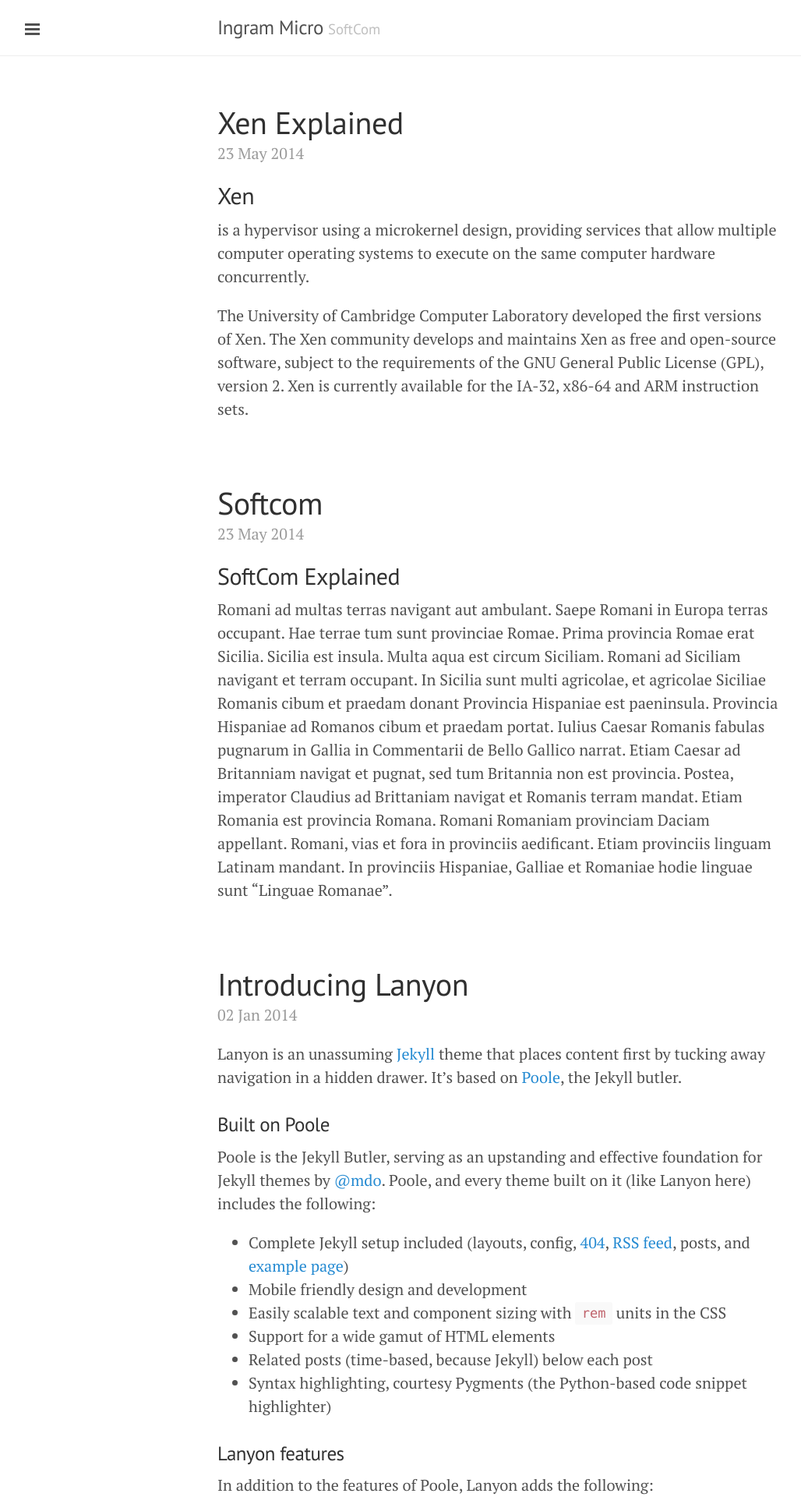
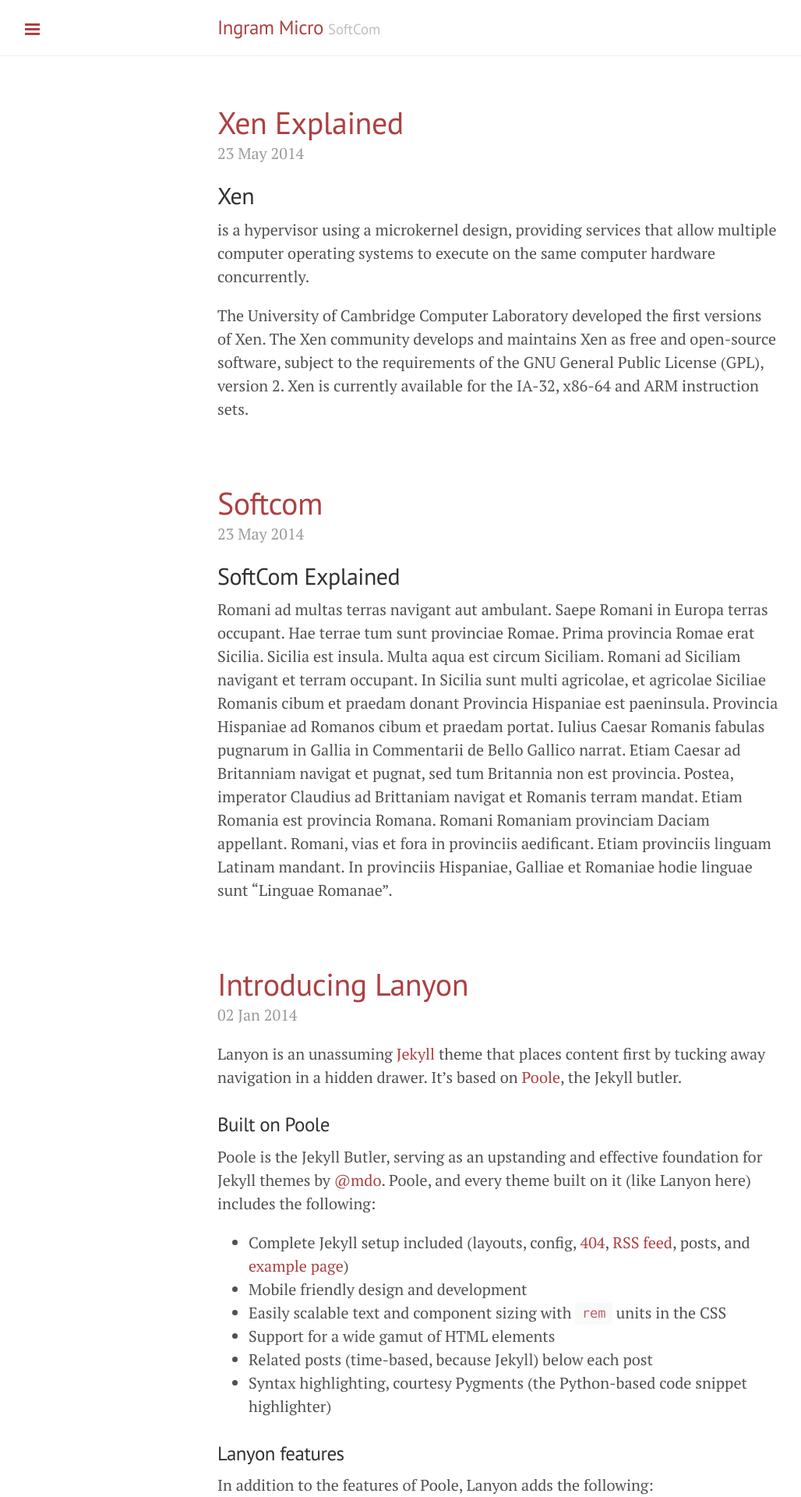
Before and after one commit to B-DAP/B-DAP.github.io, a Jekyll site: the page built from index.html, in a window 1280 px wide. Shown: the top 1920 px of the page at 78% size, without its empty margins (1-1029 px from the left). Built offline with Jekyll 4.4.1, drawn with Linux system fonts in a browser that asks for light colours; Markdown is read by kramdown in place of the engine named in the settings; the list of posts is cut into pages by our own code.

Commit message:
Updated default.html

```diff
--- a/_layouts/default.html
+++ b/_layouts/default.html
@@ -3,7 +3,7 @@
 
   {% include head.html %}
 
-  <body class="theme-base-99">
+  <body class="theme-base-08">
 
     {% include sidebar.html %}
 
```
